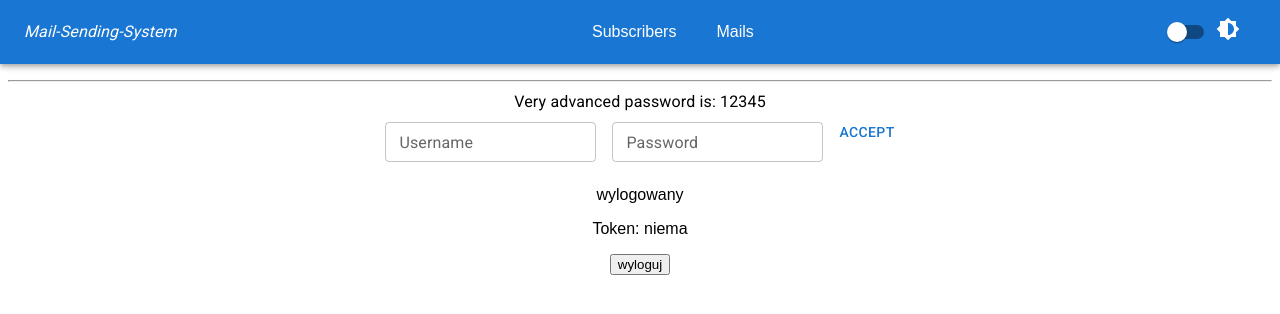
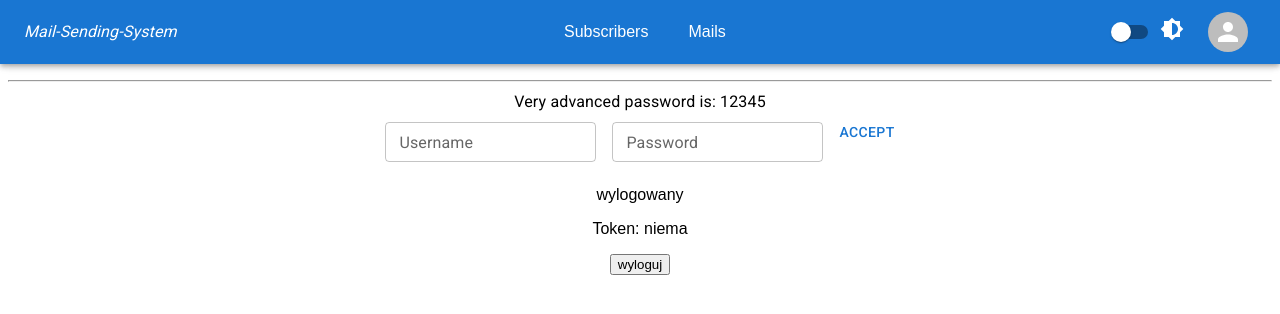
Before and after one commit to SAK74/Mail-Sending-System, a React (Create React App) app: page / in a window 1280 px wide. Shown: the top 314 px of the page. Built offline with nearby package versions, Linux system fonts and the light colour scheme.

Commit message:
time validate & logout Closes #2

```diff
--- /dev/null
+++ b/src/components/Timer.tsx
@@ -0,0 +1,28 @@
+import { FC, useEffect, useState } from "react";
+import { useMediaQuery, Theme, Box } from '@mui/material';
+import { useReduxDispatch } from "../store";
+import { setUnlogged } from "../pages/loggin/logginSlice";
+
+// time is in min
+export const Timer: FC<{ timeToEnd: number }> = ({ timeToEnd }) => {
+    const [timer, setTimer] = useState(timeToEnd * 60);
+    const match = useMediaQuery<Theme>(theme => theme.breakpoints.up('sm'));
+    const dispatch = useReduxDispatch();
+    useEffect(() => {
+        const timerID = window.setTimeout(() => setTimer(prev => prev - 1), 1000);
+        if (!timer) {
+            clearTimeout(timerID);
+            dispatch(setUnlogged());
+        }
+        return () => window.clearTimeout(timerID);
+    });
+    const minutes = Math.floor(timer / 60);
+    const sec = timer - minutes * 60;
+    return <Box
+        sx={{
+            alignSelf: 'flex-end',
+            marginRight: match ? 3 : 2
+        }}
+        children={"Logout in " + (minutes < 10 && 0) + `${minutes}:${sec < 10 ? 0 : ""}${timer - minutes * 60}`}
+    />
+}
--- a/src/components/TopPanel.tsx
+++ b/src/components/TopPanel.tsx
@@ -1,7 +1,12 @@
 import { Dispatch, FC, SetStateAction } from "react";
-import { AppBar, FormControlLabel, styled, Switch, Toolbar, Typography } from "@mui/material";
+import {
+    AppBar, Avatar, Badge, FormControlLabel, IconButton, styled,
+    Switch, Toolbar, Typography
+} from "@mui/material";
 import { Brightness6 as LightIcon } from '@mui/icons-material'
 import { NavLink } from "react-router-dom";
+import { Timer } from "./Timer";
+import { useReduxSelector } from "../store";
 
 const StyledLink = styled(NavLink)(({ theme }) => ({
     color: 'inherit',
@@ -24,21 +29,18 @@ const StyledLink = styled(NavLink)(({ theme }) => ({
 })
 );
 export const TopPanel: FC<{ changeMode: Dispatch<SetStateAction<boolean>> }> = ({ changeMode }) => {
-    // const theme = useTheme();
-    // console.log(theme);
+    const { isLogged } = useReduxSelector(state => state.loggin);
     return <>
         <AppBar>
-            <Toolbar sx={{ justifyContent: "space-between" }}>
+            <Toolbar >
                 <Typography
                     sx={{
                         fontStyle: 'italic'
                     }}
                     children="Mail-Sending-System"
                 />
-                <nav>
+                <nav style={{ flexGrow: 1 }}>
                     <StyledLink to='subscribers' children="Subscribers" />
-                    {/* <NavLink to='subscribers' children="Subscribers" /> */}
-                    {/* <NavLink to='mails' children='Mails' /> */}
                     <StyledLink to='mails' children="Mails" />
                 </nav>
                 <FormControlLabel
@@ -47,7 +49,13 @@ export const TopPanel: FC<{ changeMode: Dispatch<SetStateAction<boolean>> }> = (
                     />}
                     label={<LightIcon />}
                 />
+                <IconButton
+                    children={<Badge
+                        children={<Avatar />}
+                    />}
+                />
             </Toolbar>
+            {isLogged && <Timer timeToEnd={1} />}
         </AppBar>
         <Toolbar />
     </>
```
